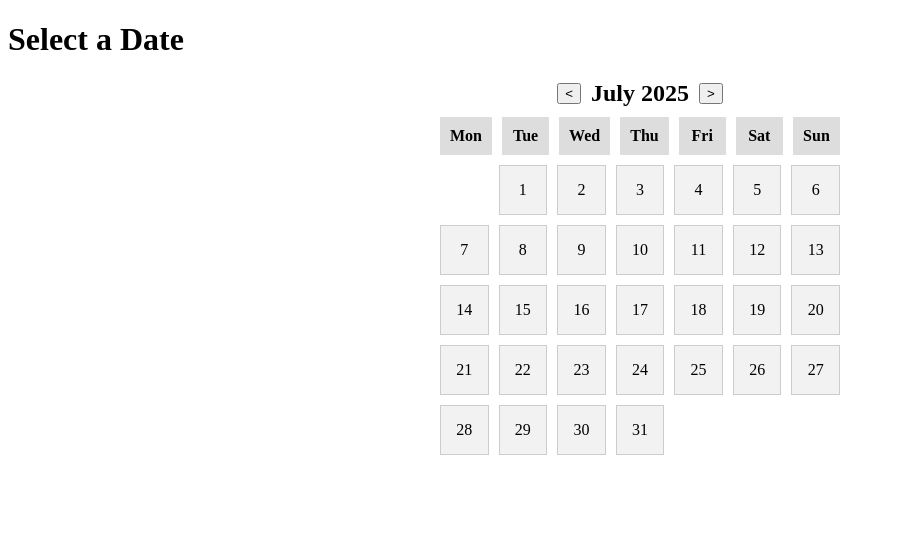
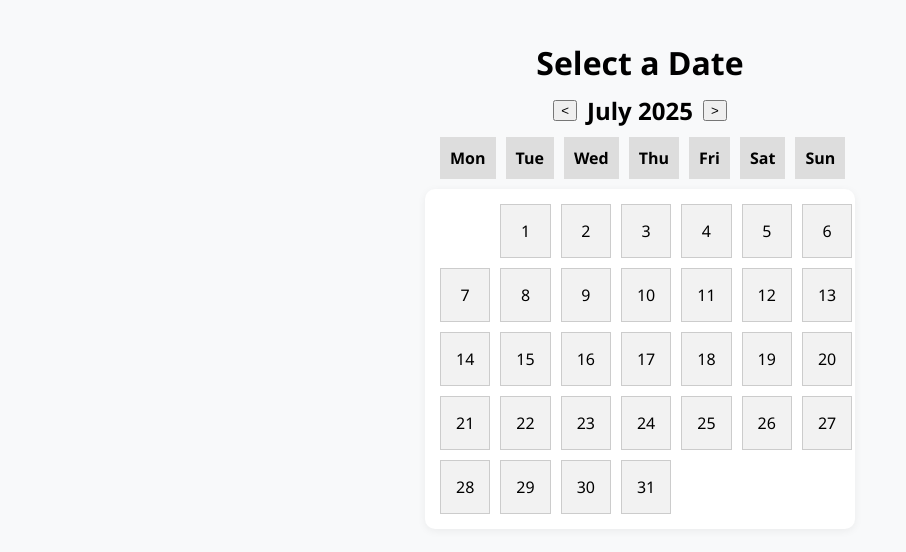
Before and after one commit to Zehaa04/AppointmentApp-cloud, a website: page web/public/index.html in a window 1280 px wide. Shown: the whole page, without its empty margins (0-906 px from the left). Drawn offline with Linux system fonts and the light colour scheme.

Commit message:
changed styling in styles.css and added respond.css for styling the respond.html page

```diff
--- /dev/null
+++ b/web/public/respond.css
@@ -0,0 +1,109 @@
+body {
+  font-family: 'Segoe UI', Arial, sans-serif;
+  background: #f8f9fa;
+  margin: 0;
+  padding: 0;
+  min-height: 100vh;
+}
+
+h1, h2 {
+  text-align: center;
+  margin: 24px 0 12px 0;
+  color: #222b45;
+}
+
+#name {
+  display: block;
+  margin: 20px auto 30px auto;
+  padding: 12px 18px;
+  font-size: 1.1em;
+  border: 1.5px solid #bbb;
+  border-radius: 8px;
+  background: #fff;
+  width: 260px;
+  transition: border 0.2s;
+}
+#name:focus {
+  outline: none;
+  border-color: #4caf50;
+}
+
+#appointmentDetails {
+  max-width: 420px;
+  margin: 0 auto 32px auto;
+}
+
+.appointment-entry {
+  background: #fff;
+  border-radius: 10px;
+  box-shadow: 0 2px 10px rgba(44,62,80,0.06);
+  margin: 18px 0;
+  padding: 20px 24px 18px 24px;
+  text-align: left;
+  transition: box-shadow 0.2s;
+}
+.appointment-entry:hover {
+  box-shadow: 0 4px 18px rgba(76,175,80,0.12);
+}
+
+.appointment-entry p {
+  margin: 0 0 10px 0;
+  font-size: 1.08em;
+}
+
+button {
+  display: inline-block;
+  margin: 8px 7px 10px 0;
+  padding: 8px 20px;
+  font-size: 1em;
+  background: #e0e0e0;
+  color: #232323;
+  border: none;
+  border-radius: 8px;
+  cursor: pointer;
+  transition: background 0.18s, color 0.18s;
+  font-weight: 500;
+}
+button:hover {
+  background: #4caf50;
+  color: #fff;
+}
+
+.appointment-entry button {
+  margin-bottom: 5px;
+}
+
+.appointment-entry p:last-child {
+  margin-bottom: 2px;
+}
+
+#responseStats {
+  max-width: 420px;
+  margin: 10px auto 0 auto;
+  padding: 0;
+  list-style: none;
+  font-size: 1.07em;
+}
+
+#responseStats li {
+  background: #fff;
+  margin: 8px 0;
+  padding: 10px 16px;
+  border-radius: 8px;
+  box-shadow: 0 1px 6px rgba(44,62,80,0.08);
+  color: #222b45;
+  font-weight: 400;
+}
+
+@media (max-width: 600px) {
+  #appointmentDetails, #responseStats {
+    max-width: 96vw;
+    padding: 0 2vw;
+  }
+  .appointment-entry {
+    padding: 14px 6vw;
+  }
+  #name {
+    width: 80vw;
+  }
+}
--- a/web/public/styles.css
+++ b/web/public/styles.css
@@ -1,3 +1,15 @@
+body {
+  font-family: 'Segoe UI', Arial, sans-serif;
+  background: #f8f9fa;
+  margin: 0;
+  padding: 20px;
+  min-height: 100vh;
+}
+h1 {
+  text-align: center;
+  margin-bottom: 10px;
+}
+
 .calendar-header {
   display: flex;
   justify-content: center;
@@ -39,3 +51,18 @@
 .day:hover {
   background: #d0e8ff;
 }
+
+button {
+  transition: background 0.2s;
+}
+button:hover {
+  background: #4caf50;
+  color: #fff;
+}
+
+.calendar {
+  background: #fff;
+  border-radius: 10px;
+  box-shadow: 0 2px 8px rgba(0,0,0,0.06);
+  padding: 15px;
+}
```
Also changed, not shown: web/public/respond.html (+1 -1 lines).
